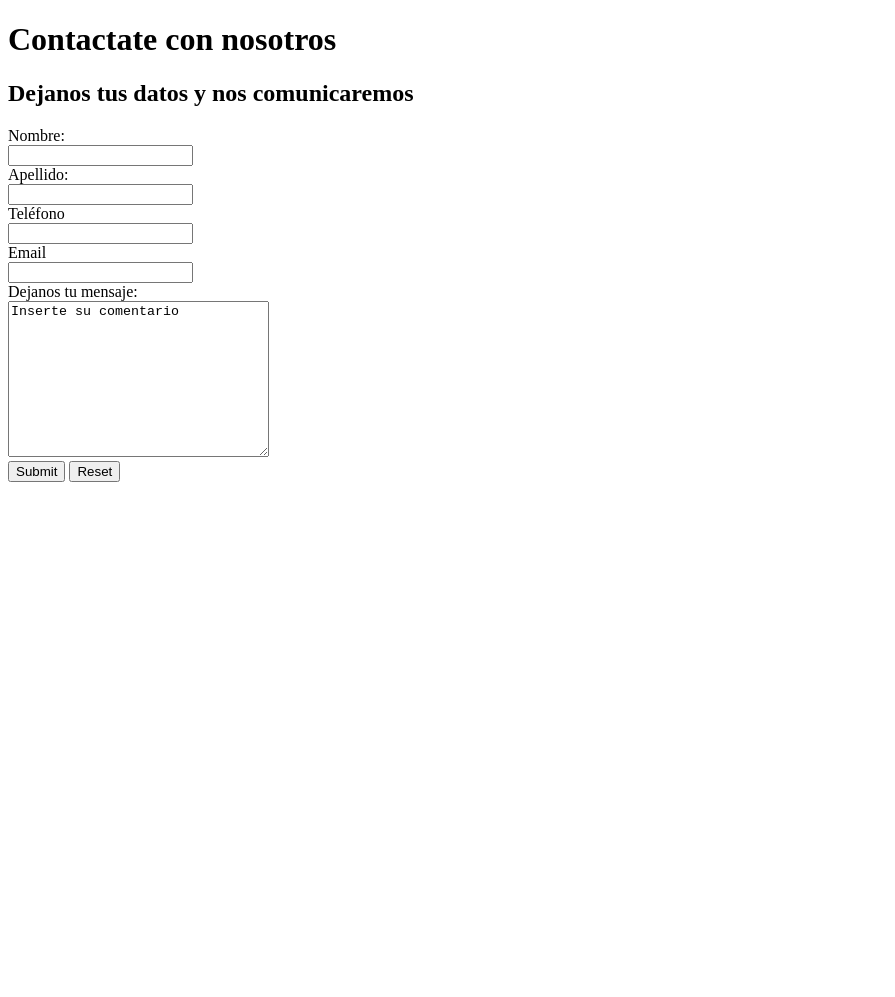
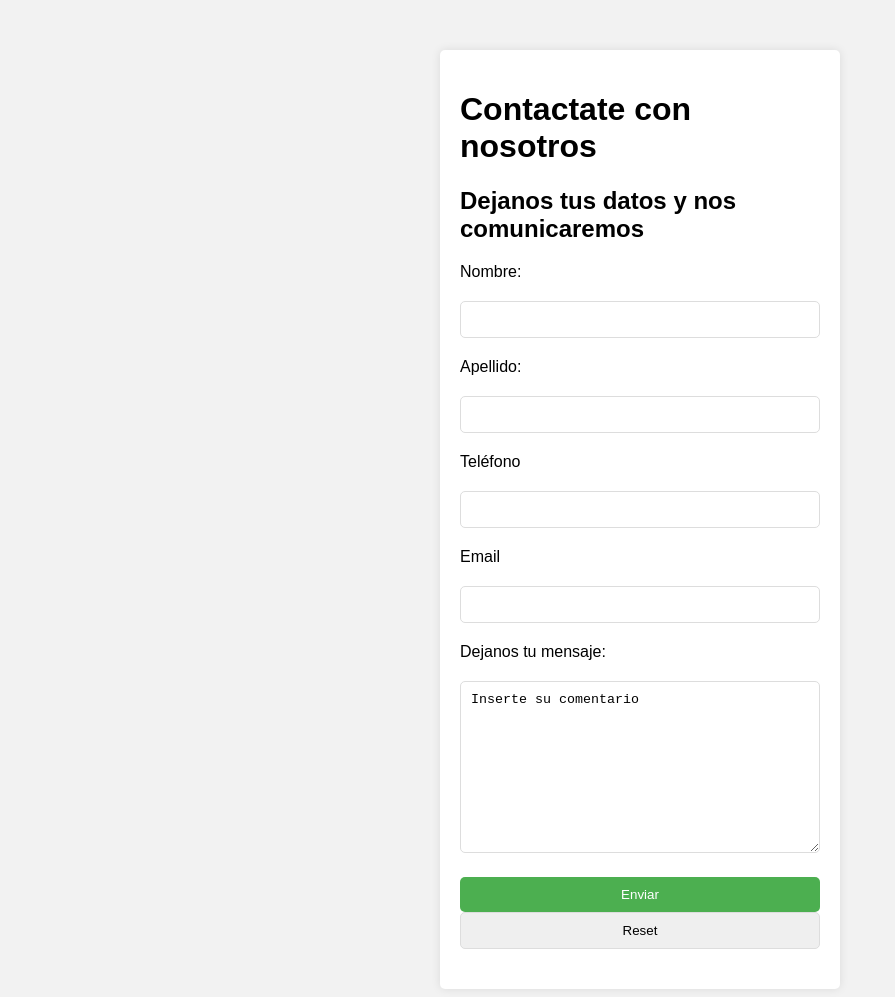
Before and after one commit to danifaus/grupo19, a plain HTML site: page pages/form.html in a window 1280 px wide. Shown: the whole page, without its empty margins (0-895 px from the left). Before the commit the page ends 800 px from the top, so only its background shows below. Drawn offline with Linux system fonts and the light colour scheme.

Commit message:
se sube js css al formulario

```diff
--- a/pages/form.html
+++ b/pages/form.html
@@ -3,29 +3,158 @@
 <head>
     <meta charset="UTF-8">
     <meta name="viewport" content="width=device-width, initial-scale=1.0">
+    <title>Formulario Responsive</title>
+    <style>
+        * {
+            box-sizing: border-box;
+        }
+
+        body {
+            font-family: Arial, sans-serif;
+            background-color: #f2f2f2;
+        }
+
+        .container {
+            max-width: 400px;
+            margin: 0 auto;
+            background-color: #ffffff;
+            padding: 20px;
+            border-radius: 5px;
+            margin-top: 50px;
+            box-shadow: 0 0 10px rgba(0, 0, 0, 0.1);
+        }
+
+        .input-group {
+            margin-bottom: 20px;
+        }
+
+        .input-group label {
+            display: block;
+            margin: 5px 0;
+        }
+
+        .input-group input, .input-group textarea {
+            width: 100%;
+            padding: 10px;
+            border-radius: 5px;
+            border: 1px solid #ddd;
+        }
+
+        .input-group input:focus {
+            outline: none;
+            border-color: #7b9e89;
+        }
+
+        .input-group button {
+            width: 100%;
+            padding: 10px;
+            border-radius: 5px;
+            border: none;
+            background-color: #4CAF50;
+            color: #ffffff;
+            cursor: pointer;
+        }
+
+        .input-group button:hover {
+            background-color: #45a049;
+        }
+
+        @media (min-width: 600px) {
+            .container {
+                width: 97%;
+            }
+
+            .input-group input, .input-group textarea {
+                width: 100%;
+            }
+
+            .input-group button {
+                width: 100%;
+            }
+        }
+    </style>
+
+    <meta charset="UTF-8">
+    <meta name="viewport" content="width=device-width, initial-scale=1.0">
     <title>Formulario</title>
+    <script>
+        function validateForm() {
+
+            let nombre = document.forms["decoracion"]["fname"].value;
+            if (nombre == "") {
+                alert("Por favor ingrese su nombre");
+                return false;
+            }
+
+            let apellido = document.forms["decoracion"]["lname"].value;
+            if (apellido == "") {
+                alert("Por favor ingrese su apellido");
+                return false;
+            }
+
+            let telefono = document.forms["decoracion"]["phone"].value;
+            if (telefono == "") {
+                alert("Por favor ingrese su teléfono de contacto");
+                return false;
+            }
+
+            let mail = document.forms["decoracion"]["email"].value;
+            if (mail == "") {
+                alert("Por favor ingrese su dirección de email");
+                return false;
+            }
+
+            var validEmail =  /^[-\w.%+]{1,64}@(?:[A-Z0-9-]{1,63}\.){1,125}[A-Z]{2,63}$/i;
+
+            if( !validEmail.test(mail) ){
+                alert('Email inválido, por favor ingrese de nuevo');
+                return false;
+            }
+
+        }
+        </script>
 </head>
 <body>
-    <h1>Contactate con nosotros</h1>
-    <h2>Dejanos tus datos y nos comunicaremos</h2>
-    <form action="">
-        <label for="fname">Nombre:</label><br>
-        <input type="text" id="fname" name="fname"><br>
-        <label for="lname">Apellido:</label><br>
-        <input type="text" id="lname" name="lname"><br>
-        <label for="phone">Teléfono</label><br>
-        <input type="tel" id="phone" name="input-tel"><br>
-        <label for="email">Email</label><br>
-        <input type="email" id="email" name="email"><br>
-        <label for="mensaje">Dejanos tu mensaje:</label><br>
-        <textarea name="messaje" id="mensaje" cols="30" rows="10">Inserte su comentario</textarea><br>
-        <input type="submit">
-        <input type="reset">
+    <div class="container">
+        <h1>Contactate con nosotros</h1>
+        <h2>Dejanos tus datos y nos comunicaremos</h2>
+        <form action="" name="decoracion" onsubmit="return validateForm()" method="get">
+            <div class="input-group">
+                <label for="fname">Nombre:</label>
+            </div>
+            <div class="input-group">
+                <input type="text" id="fname" name="fname">
+            </div>
+            <div class="input-group">
+                <label for="lname">Apellido:</label>
+            </div>
+            <div class="input-group">
+                <input type="text" id="lname" name="lname">
+            </div>
+            <div class="input-group">
+                <label for="phone">Teléfono</label>
+            </div>
+            <div class="input-group">
+                <input type="tel" id="phone" name="input-tel">
+            </div>
+            <div class="input-group">
+                <label for="email">Email</label>
+            </div>
+            <div class="input-group">
+                <input type="text" id="email" name="email">
+            </div>
+            <div class="input-group">
+                <label for="mensaje">Dejanos tu mensaje:</label>
+            </div>
+            <div class="input-group">
+                <textarea name="messaje" id="mensaje" cols="30" rows="10">Inserte su comentario</textarea>
+            </div>
+            <div class="input-group">
+                <button type="submit" class="btms">Enviar</button>
+                <input type="reset" class="btms">
+            </div>
 
-    </form>
-
-
-
-
+        </form>
+    </div>
 </body>
 </html>
```
